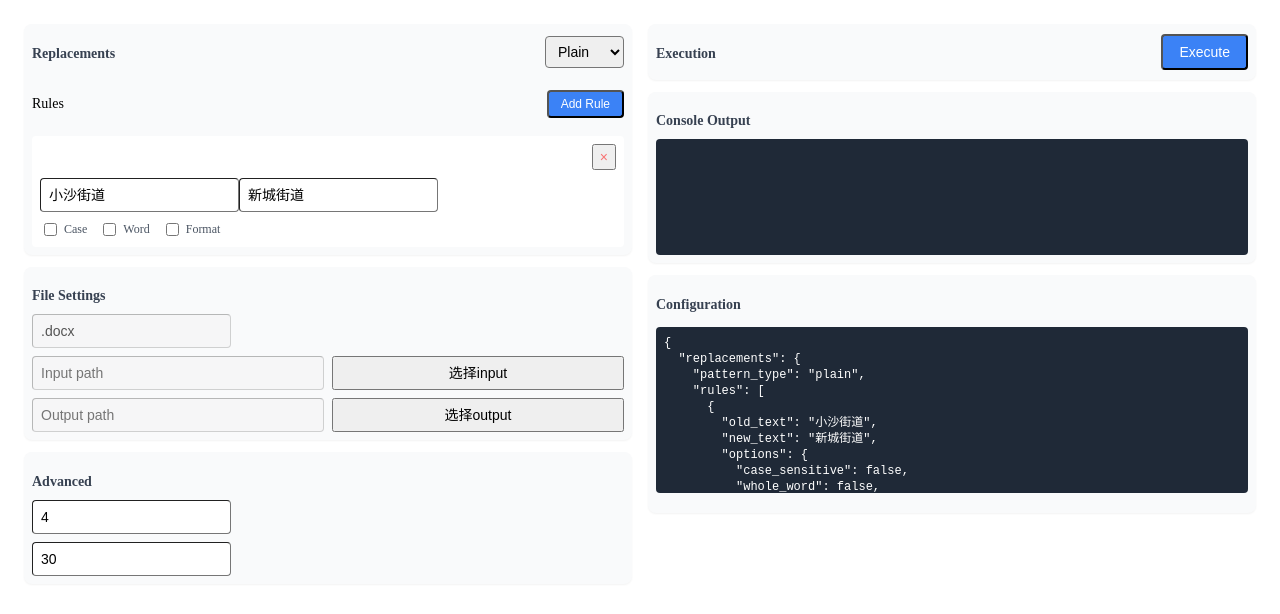
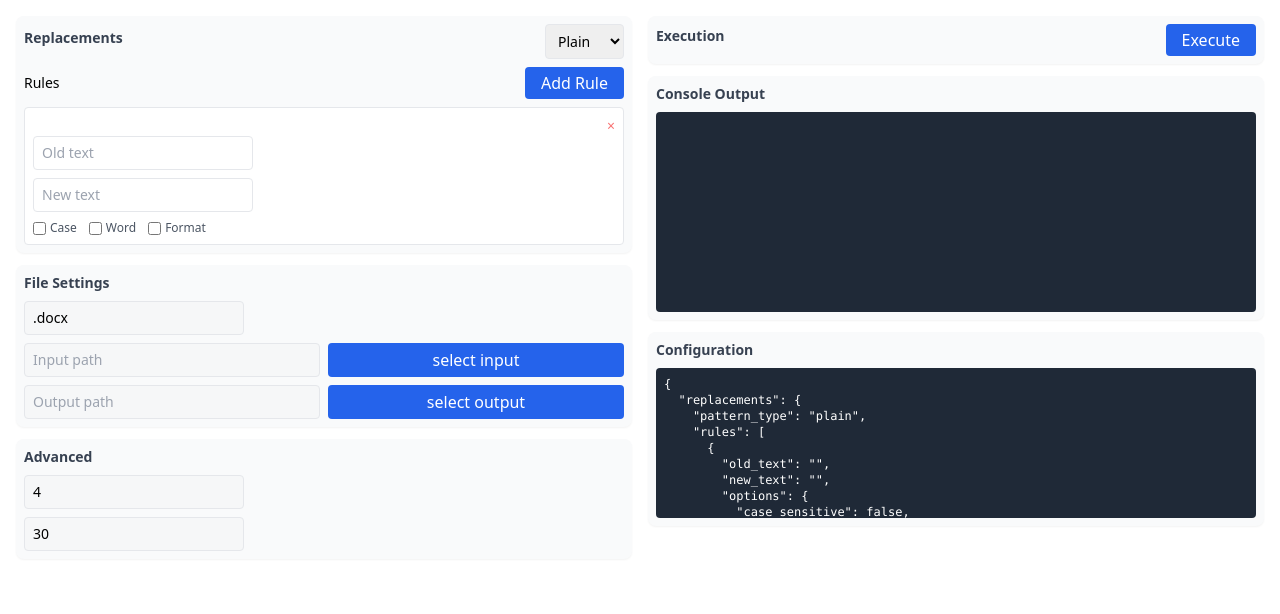
Before and after one commit to lanseria/word-replacer-tauri, a Vue app: page / in a window 1280 px wide. Shown: the top 614 px of the page. Built offline with nearby package versions, Linux system fonts and the light colour scheme.

Commit message:
feat(sidecar): 更新 sidecar 版本并优化替换功能
- 将 WR_CL_VERSION 从 v1.1.0 升级到 v1.2.0
- 添加 @unocss/reset 依赖
- 优化替换规则的 UI 样式
- 修复高级设置输入框的样式问题
- 优化控制台输出的样式
- 调整规则预览的样式

```diff
--- a/package.json
+++ b/package.json
@@ -16,6 +16,7 @@
     "@tauri-apps/plugin-dialog": "~2.2.0",
     "@tauri-apps/plugin-fs": "~2.2.0",
     "@tauri-apps/plugin-shell": "^2.2.0",
+    "@unocss/reset": "^66.0.0",
     "@vue/devtools": "^7.7.2",
     "pinia": "^3.0.1",
     "vue": "^3.5.13"
--- a/scripts/check.mjs
+++ b/scripts/check.mjs
@@ -40,7 +40,7 @@ const SIDECAR_HOST = target || execSync('rustc -vV')
 
 const platform = target ? PLATFORM_MAP[target] : process.platform === 'win32' ? 'windows' : process.platform
 log_debug('platform:', platform)
-const WR_CL_VERSION = 'v1.1.0'
+const WR_CL_VERSION = 'v1.2.0'
 const REPO_BASE = 'https://github.com/lanseria/wr-cl/releases/download'
 
 function getWrClInfo() {
--- a/src-tauri/capabilities/default.json
+++ b/src-tauri/capabilities/default.json
@@ -20,7 +20,7 @@
       ]
     },
     {
-      "identifier": "shell:allow-execute",
+      "identifier": "shell:allow-spawn",
       "allow": [
         {
           "name": "sidecar/wr-cl",
@@ -30,7 +30,6 @@
       ]
     },
     "fs:default",
-    "dialog:default",
     "dialog:default"
   ]
 }
--- a/src/components/WrClConfig.vue
+++ b/src/components/WrClConfig.vue
@@ -6,8 +6,8 @@ const config = reactive<WrClConfig>({
   replacements: {
     pattern_type: 'plain',
     rules: [{
-      old_text: '小沙街道',
-      new_text: '新城街道',
+      old_text: '',
+      new_text: '',
       options: {
         case_sensitive: false,
         whole_word: false,
@@ -59,6 +59,24 @@ function log(message: string, type: 'info' | 'error' = 'info') {
   })
 }
 
+async function selectInputPath() {
+// Open a dialog
+  const file = await open({
+    multiple: false,
+    directory: true,
+  })
+  config.file_settings.input_path = file?.toString() || ''
+}
+
+async function selectOutputPath() {
+// Open a dialog
+  const file = await open({
+    multiple: false,
+    directory: true,
+  })
+  config.file_settings.output_path = file?.toString() || ''
+}
+
 async function executeReplacement() {
   isProcessing.value = true
   consoleOutput.value = []
@@ -85,24 +103,6 @@ async function executeReplacement() {
   finally {
     isProcessing.value = false
   }
-}
-
-async function selectInputPath() {
-// Open a dialog
-  const file = await open({
-    multiple: false,
-    directory: true,
-  })
-  config.file_settings.input_path = file?.toString() || ''
-}
-
-async function selectOutputPath() {
-// Open a dialog
-  const file = await open({
-    multiple: false,
-    directory: true,
-  })
-  config.file_settings.output_path = file?.toString() || ''
 }
 </script>
 
@@ -133,7 +133,7 @@ async function selectOutputPath() {
               <h3 class="text-sm font-medium">
                 Rules
               </h3>
-              <button class="btn-primary-sm" @click="addRule">
+              <button class="btn-primary" @click="addRule">
                 Add Rule
               </button>
             </div>
@@ -150,16 +150,20 @@ async function selectOutputPath() {
                 </button>
               </div>
               <div class="space-y-2">
+                <div>
                   <input
                     v-model="rule.old_text"
                     class="input-mini"
                     placeholder="Old text"
                   >
+                </div>
+                <div>
                   <input
                     v-model="rule.new_text"
                     class="input-mini"
                     placeholder="New text"
                   >
+                </div>
                 <div class="flex gap-3 text-sm">
                   <label class="option">
                     <input v-model="rule.options.case_sensitive" type="checkbox">
@@ -200,8 +204,8 @@ async function selectOutputPath() {
               placeholder="Input path"
               disabled
             >
-            <button class="text-sm" @click="selectInputPath">
-              选择input
+            <button class="btn-primary" @click="selectInputPath">
+              select input
             </button>
             <input
               v-model="config.file_settings.output_path"
@@ -209,8 +213,8 @@ async function selectOutputPath() {
               placeholder="Output path"
               disabled
             >
-            <button class="text-sm" @click="selectOutputPath">
-              选择output
+            <button class="btn-primary" @click="selectOutputPath">
+              select output
             </button>
           </div>
         </section>
@@ -228,6 +232,7 @@ async function selectOutputPath() {
                 class="input-mini"
                 min="1"
                 placeholder="Max workers"
+                disabled
               >
               <input
                 v-model.number="config.advanced.timeout"
@@ -235,6 +240,7 @@ async function selectOutputPath() {
                 class="input-mini"
                 min="1"
                 placeholder="Timeout (s)"
+                disabled
               >
             </div>
           </div>
@@ -264,7 +270,7 @@ async function selectOutputPath() {
           <h2 class="card-title">
             Console Output
           </h2>
-          <div class="console-output">
+          <div class="console-output h-200px">
             <div
               v-for="(log, index) in consoleOutput"
               :key="index"
--- a/src/composables/sidecarExecutor.ts
+++ b/src/composables/sidecarExecutor.ts
@@ -20,8 +20,6 @@ export async function executeSidecar(
     const tempDirPath = await tempDir()
     const configPath = await join(tempDirPath, 'word-replacement-config.json')
     await writeTextFile(configPath, JSON.stringify(config, null, 2))
-    // eslint-disable-next-line no-console
-    console.debug('configPath', configPath)
     // 执行 sidecar
     const command = Command.sidecar('sidecar/wr-cl', [
       '--config',
@@ -40,13 +38,19 @@ export async function executeSidecar(
         onLog(line)
       console.error('[Sidecar stderr]:', line)
     })
+    // 创建一个 Promise, 等待 close 事件触发后再往下执行
+    const closePromise = new Promise<void>((resolve) => {
+      command.on('close', (data) => {
+        // eslint-disable-next-line no-console
+        console.log(`Command finished with code ${data.code} and signal ${data.signal}`)
+        resolve()
+      })
+    })
+    await command.spawn()
 
-    // 执行命令并等待结果
-    const output = await command.execute()
+    // 等待进程关闭
+    await closePromise
 
-    if (output.code !== 0) {
-      throw new Error(output.stderr)
-    }
     return {
       success: true,
       message: 'Word replacement completed successfully',
--- a/src/main.ts
+++ b/src/main.ts
@@ -1,6 +1,7 @@
 import { devtools } from '@vue/devtools'
 import { createApp } from 'vue'
 import App from './App.vue'
+import '@unocss/reset/tailwind.css'
 import 'virtual:uno.css'
 
 if (import.meta.env.NODE_ENV === 'development') {
--- a/tsconfig.json
+++ b/tsconfig.json
@@ -23,5 +23,5 @@
     "forceConsistentCasingInFileNames": true,
     "skipLibCheck": true
   },
-  "exclude": ["dist", "node_modules", "eslint.config.mjs", "scripts/*.mjs"]
+  "exclude": ["dist", "node_modules", "eslint.config.mjs", "scripts/*.mjs", "src-tauri"]
 }
--- a/uno.config.ts
+++ b/uno.config.ts
@@ -11,11 +11,10 @@ export default defineConfig({
     'card-title': 'text-sm font-semibold text-gray-700 mb-2',
     'input-mini': 'px-2 py-1.5 text-sm border rounded focus:outline-none focus:ring-1 focus:ring-blue-500',
     'select-mini': 'px-2 py-1.5 text-sm border rounded focus:outline-none focus:ring-1 focus:ring-blue-500',
-    'btn-primary': 'px-4 py-1.5 bg-blue-500 text-white text-sm font-medium rounded hover:bg-blue-600 disabled:opacity-50 disabled:cursor-not-allowed',
-    'btn-primary-sm': 'px-3 py-1 bg-blue-500 text-white text-xs font-medium rounded hover:bg-blue-600',
+    'btn-primary': 'px-4 py-1 rounded inline-block bg-blue-600 text-white cursor-pointer hover:bg-blue-700 disabled:cursor-default disabled:bg-gray-600 disabled:opacity-50',
     'rule-card': 'bg-white p-2 rounded border',
     'option': 'flex items-center gap-1 text-xs text-gray-600',
-    'console-output': 'bg-gray-800 text-white text-sm p-2 rounded h-[100px] overflow-y-auto font-mono',
+    'console-output': 'bg-gray-800 text-white text-sm p-2 rounded overflow-y-auto font-mono',
     'config-preview': 'bg-gray-800 text-white text-xs p-2 rounded  overflow-x-auto max-h-[150px] overflow-y-auto',
 
   },
```
Also changed, not shown: 1 other file (tests, documents, lock files or other folders). Lines whose indentation alone changed are shown as unchanged.
